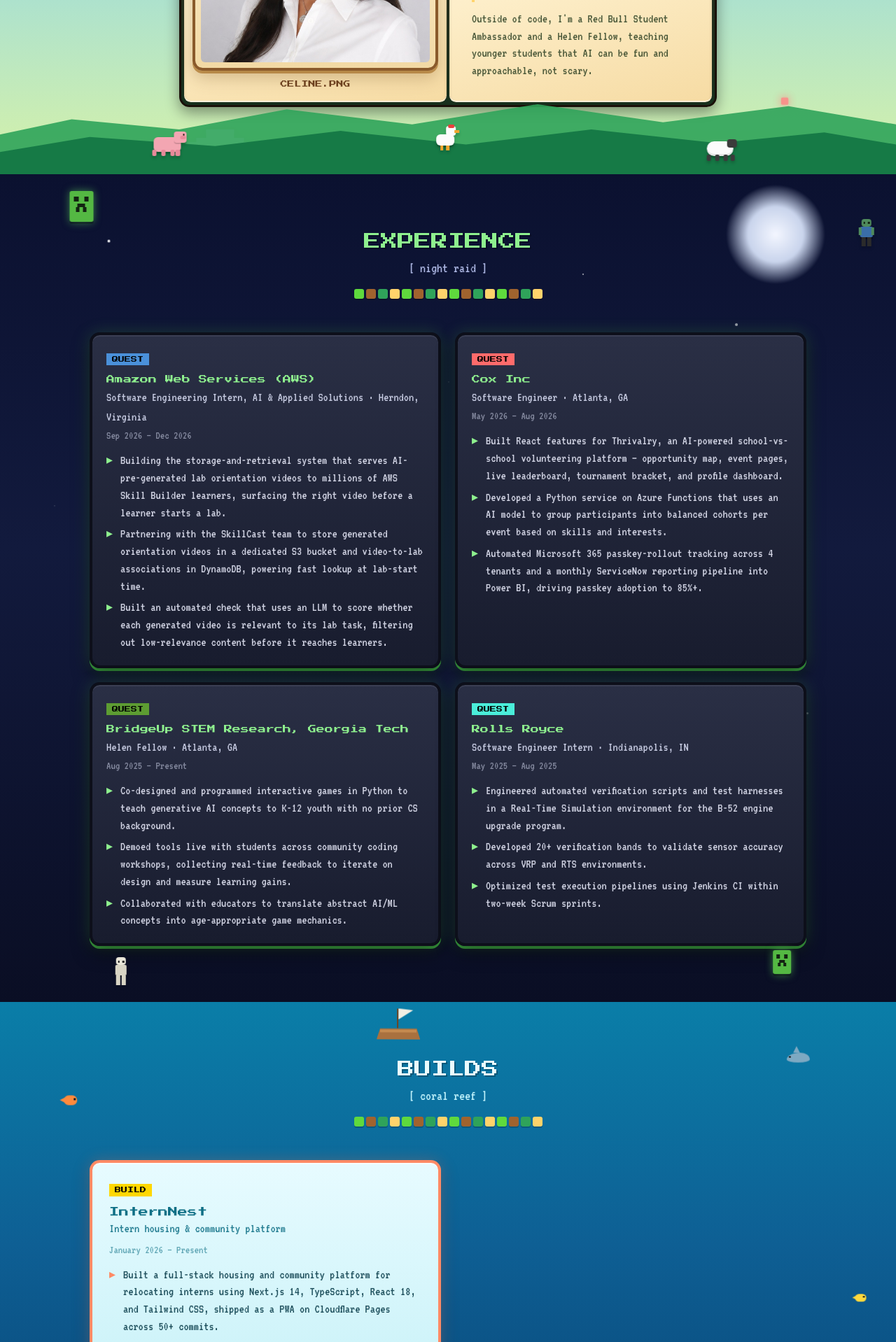
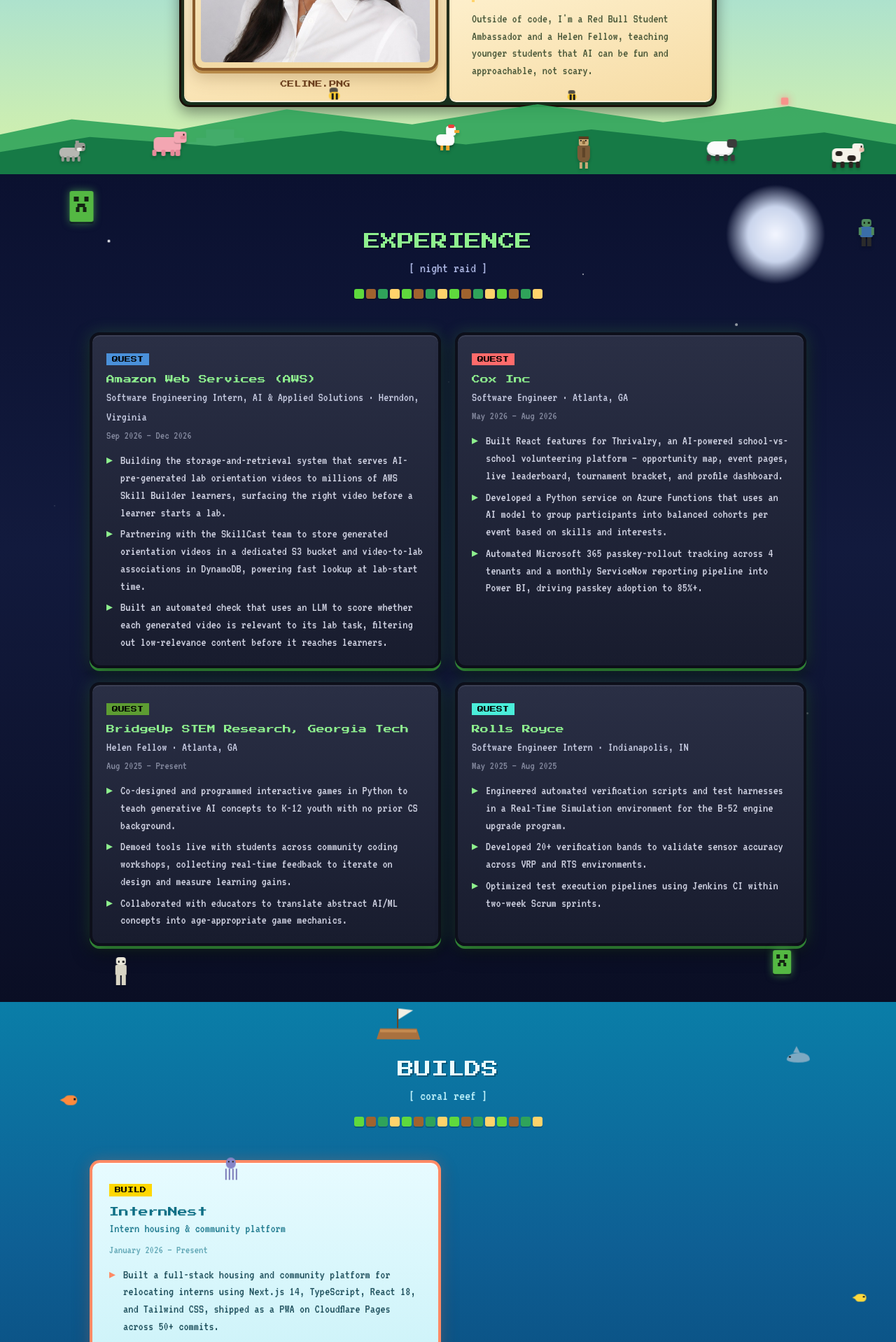
Before and after one commit to NhiTech/celine-portfolio, a Next.js app: page / in a window 1280 px wide. Shown: the part 780-2698 px from the top of the page at 70% size. Built offline with nearby package versions, Linux system fonts and the light colour scheme.

Commit message:
Add cow, wolf, bee, villager, axolotl, squid, and slime mobs

```diff
--- a/app/globals.css
+++ b/app/globals.css
@@ -258,6 +258,31 @@
   50% { transform: translateY(-14px) translateX(16px); }
 }
 
+.bee-fly {
+  position: absolute;
+  animation: bee-buzz 2.8s ease-in-out infinite;
+}
+
+@keyframes bee-buzz {
+  0%, 100% { transform: translate(0, 0); }
+  25% { transform: translate(10px, -10px); }
+  50% { transform: translate(18px, 2px); }
+  75% { transform: translate(6px, 10px); }
+}
+
+.slime-bounce {
+  position: absolute;
+  transform-origin: bottom center;
+  animation: slime-squash 1.1s ease-in-out infinite;
+}
+
+@keyframes slime-squash {
+  0%, 100% { transform: scaleY(1) scaleX(1) translateY(0); }
+  30% { transform: scaleY(0.75) scaleX(1.15) translateY(0); }
+  55% { transform: scaleY(1.2) scaleX(0.92) translateY(-14px); }
+  80% { transform: scaleY(0.95) scaleX(1.03) translateY(0); }
+}
+
 @keyframes swim-across {
   0%, 100% { transform: translateX(0) translateY(0); }
   50% { transform: translateX(40px) translateY(-10px); }
--- a/components/Contact.tsx
+++ b/components/Contact.tsx
@@ -1,4 +1,5 @@
 import { PixelCloud, PixelBit, SunGlow, Hills } from "./Decor";
+import { Slime } from "./Critters";
 import { contact } from "@/lib/data";
 
 export function Contact() {
@@ -9,6 +10,8 @@
       <PixelCloud className="bottom-24 right-[16%]" size={56} />
       <PixelBit className="top-10 right-[22%]" color="#ffd36b" delay="0.8s" />
       <PixelBit className="bottom-32 left-[24%]" color="#4aedd9" delay="1.6s" />
+      <Slime className="bottom-16 left-[12%] z-10" scale={1.2} delay="0s" />
+      <Slime className="bottom-20 right-[14%] z-10" scale={0.9} delay="0.6s" />
 
       <div className="relative max-w-lg mx-auto">
         <div className="mc-achievement inline-block px-6 py-4 mb-6">
--- a/components/Critters.tsx
+++ b/components/Critters.tsx
@@ -223,6 +223,116 @@
   );
 }
 
+export function Cow({ className = "", scale = 1, delay = "0s" }: CritterProps) {
+  return (
+    <div className={`critter ${className}`} style={{ ["--s" as string]: scale, animationDelay: delay }}>
+      <div className="relative" style={{ width: 44 * scale, height: 30 * scale }}>
+        <div className="absolute rounded-md" style={{ background: "#f7f3ea", left: 4 * scale, top: 6 * scale, width: 34 * scale, height: 17 * scale, boxShadow: "0 3px 0 rgba(0,0,0,0.15)" }} />
+        <div className="absolute rounded-sm" style={{ background: "#2b2320", left: 8 * scale, top: 9 * scale, width: 8 * scale, height: 6 * scale }} />
+        <div className="absolute rounded-sm" style={{ background: "#2b2320", left: 22 * scale, top: 14 * scale, width: 10 * scale, height: 7 * scale }} />
+        <div className="absolute rounded-sm" style={{ background: "#f7f3ea", left: 28 * scale, top: 0, width: 13 * scale, height: 11 * scale }} />
+        <div className="absolute" style={{ background: "#e8bfae", left: 36 * scale, top: 5 * scale, width: 6 * scale, height: 5 * scale, borderRadius: 2 }} />
+        <div className="absolute" style={{ background: "#2b2320", left: 38 * scale, top: 3 * scale, width: 2 * scale, height: 2 * scale }} />
+        {[4, 14, 24, 32].map((x, i) => (
+          <div key={i} className="absolute" style={{ background: "#2b2320", left: x * scale, top: 22 * scale, width: 5 * scale, height: 7 * scale, borderRadius: 2 }} />
+        ))}
+      </div>
+    </div>
+  );
+}
+
+export function Wolf({ className = "", scale = 1, delay = "0s" }: CritterProps) {
+  return (
+    <div className={`critter ${className}`} style={{ ["--s" as string]: scale, animationDelay: delay }}>
+      <div className="relative" style={{ width: 38 * scale, height: 26 * scale }}>
+        <div className="absolute rounded-md" style={{ background: "#b7b7b2", left: 2 * scale, top: 6 * scale, width: 26 * scale, height: 13 * scale, boxShadow: "0 3px 0 rgba(0,0,0,0.15)" }} />
+        <div className="absolute rounded-sm" style={{ background: "#9a9a94", left: 22 * scale, top: 0, width: 13 * scale, height: 11 * scale }} />
+        <div className="absolute" style={{ background: "#ecece7", left: 24 * scale, top: 6 * scale, width: 7 * scale, height: 5 * scale, borderRadius: 2 }} />
+        <div className="absolute" style={{ background: "#2b2320", left: 32 * scale, top: 4 * scale, width: 2 * scale, height: 2 * scale }} />
+        <div className="absolute" style={{ background: "#9a9a94", left: 23 * scale, top: -3 * scale, width: 4 * scale, height: 5 * scale }} />
+        {[4, 11, 18, 25].map((x, i) => (
+          <div key={i} className="absolute" style={{ background: "#9a9a94", left: x * scale, top: 17 * scale, width: 4 * scale, height: 7 * scale, borderRadius: 2 }} />
+        ))}
+      </div>
+    </div>
+  );
+}
+
+export function Bee({ className = "", scale = 1, delay = "0s" }: CritterProps) {
+  return (
+    <div className={`bee-fly ${className}`} style={{ animationDelay: delay }}>
+      <div className="relative" style={{ width: 18 * scale, height: 14 * scale }}>
+        <div className="absolute rounded-full" style={{ background: "#2a2a2a", left: 3 * scale, top: -3 * scale, width: 10 * scale, height: 6 * scale, opacity: 0.8 }} />
+        <div className="absolute rounded-full" style={{ background: "#ffcc33", left: 2 * scale, top: 2 * scale, width: 13 * scale, height: 9 * scale }} />
+        <div className="absolute" style={{ background: "#1c1c1c", left: 5 * scale, top: 3 * scale, width: 2.5 * scale, height: 8 * scale }} />
+        <div className="absolute" style={{ background: "#1c1c1c", left: 10 * scale, top: 3 * scale, width: 2.5 * scale, height: 8 * scale }} />
+      </div>
+    </div>
+  );
+}
+
+export function Villager({ className = "", scale = 1, delay = "0s" }: CritterProps) {
+  return (
+    <div className={`critter ${className}`} style={{ ["--s" as string]: scale, animationDelay: delay }}>
+      <div className="relative" style={{ width: 22 * scale, height: 46 * scale }}>
+        <div className="absolute" style={{ background: "#c9a876", left: 4 * scale, top: 0, width: 14 * scale, height: 13 * scale, borderRadius: 2 }} />
+        <div className="absolute" style={{ background: "#5a3d1f", left: 4 * scale, top: 0, width: 14 * scale, height: 4 * scale }} />
+        <div className="absolute" style={{ background: "#8a6a3a", left: 9 * scale, top: 6 * scale, width: 4 * scale, height: 5 * scale, borderRadius: 1 }} />
+        <div className="absolute" style={{ background: "#2b2320", left: 6 * scale, top: 5 * scale, width: 2 * scale, height: 2 * scale }} />
+        <div className="absolute" style={{ background: "#2b2320", left: 13 * scale, top: 5 * scale, width: 2 * scale, height: 2 * scale }} />
+        <div className="absolute" style={{ background: "#7a5a37", left: 2 * scale, top: 13 * scale, width: 18 * scale, height: 24 * scale, borderRadius: "2px 2px 8px 8px" }} />
+        <div className="absolute" style={{ background: "#5e4428", left: 9 * scale, top: 16 * scale, width: 4 * scale, height: 14 * scale }} />
+        {[5, 13].map((x, i) => (
+          <div key={i} className="absolute" style={{ background: "#c9a876", left: x * scale, top: 37 * scale, width: 4 * scale, height: 9 * scale }} />
+        ))}
+      </div>
+    </div>
+  );
+}
+
+export function Axolotl({ className = "", scale = 1, delay = "0s" }: CritterProps) {
+  return (
+    <div className={`swim ${className}`} style={{ ["--s" as string]: scale, animationDelay: delay }}>
+      <div className="relative" style={{ width: 26 * scale, height: 16 * scale }}>
+        <div className="absolute rounded-full" style={{ background: "#f7b8d8", left: 4 * scale, top: 3 * scale, width: 18 * scale, height: 10 * scale }} />
+        <div className="absolute" style={{ background: "#f7b8d8", left: 0, top: 5 * scale, width: 7 * scale, height: 7 * scale, clipPath: "polygon(100% 0, 0 50%, 100% 100%)" }} />
+        <div className="absolute" style={{ background: "#2b2320", left: 7 * scale, top: 5 * scale, width: 2 * scale, height: 2 * scale }} />
+        {[2, 6].map((y, i) => (
+          <div key={i} className="absolute rounded-full" style={{ background: "#ef7fb8", left: 20 * scale, top: (3 + y) * scale, width: 4 * scale, height: 3 * scale }} />
+        ))}
+      </div>
+    </div>
+  );
+}
+
+export function Squid({ className = "", scale = 1, delay = "0s" }: CritterProps) {
+  return (
+    <div className={`swim ${className}`} style={{ ["--s" as string]: scale, animationDelay: delay }}>
+      <div className="relative" style={{ width: 18 * scale, height: 34 * scale }}>
+        <div className="absolute rounded-lg" style={{ background: "#8686c8", left: 2 * scale, top: 0, width: 14 * scale, height: 16 * scale }} />
+        <div className="absolute" style={{ background: "#2b2320", left: 5 * scale, top: 5 * scale, width: 2 * scale, height: 2 * scale }} />
+        <div className="absolute" style={{ background: "#2b2320", left: 11 * scale, top: 5 * scale, width: 2 * scale, height: 2 * scale }} />
+        {[1, 6, 11, 16].map((x, i) => (
+          <div key={i} className="absolute" style={{ background: "#7a7ab8", left: x * scale, top: 16 * scale, width: 2.5 * scale, height: 16 * scale }} />
+        ))}
+      </div>
+    </div>
+  );
+}
+
+export function Slime({ className = "", scale = 1, delay = "0s" }: CritterProps) {
+  return (
+    <div className={`slime-bounce ${className}`} style={{ animationDelay: delay }}>
+      <div className="relative" style={{ width: 28 * scale, height: 22 * scale }}>
+        <div className="absolute rounded-md" style={{ background: "#5fd95f", left: 0, top: 0, width: 28 * scale, height: 22 * scale, opacity: 0.85, boxShadow: "0 3px 0 rgba(0,0,0,0.2)" }} />
+        <div className="absolute rounded-sm" style={{ background: "#3cb83c", left: 6 * scale, top: 5 * scale, width: 16 * scale, height: 12 * scale, opacity: 0.9 }} />
+        <div className="absolute" style={{ background: "#1c3b1c", left: 10 * scale, top: 9 * scale, width: 2.5 * scale, height: 2.5 * scale }} />
+        <div className="absolute" style={{ background: "#1c3b1c", left: 16 * scale, top: 9 * scale, width: 2.5 * scale, height: 2.5 * scale }} />
+      </div>
+    </div>
+  );
+}
+
 export function Chicken({ className = "", scale = 1, delay = "0s" }: CritterProps) {
   return (
     <div
--- a/components/Hero.tsx
+++ b/components/Hero.tsx
@@ -1,5 +1,5 @@
 import { PixelCloud, PixelBit, SunGlow, Hills } from "./Decor";
-import { Pig, Sheep, Chicken } from "./Critters";
+import { Pig, Sheep, Chicken, Cow, Bee, Wolf, Villager } from "./Critters";
 import { TypingName } from "./TypingName";
 import { JournalBook } from "./JournalBook";
 import { TeleportOrb } from "./TeleportOrb";
@@ -32,6 +32,11 @@
       <Pig className="bottom-6 left-[15%] z-10" scale={1.3} delay="0s" />
       <Sheep className="bottom-4 right-[20%] z-10" scale={1.2} delay="1.5s" />
       <Chicken className="bottom-8 left-[46%] z-10" scale={1.4} delay="3s" />
+      <Cow className="bottom-2 right-[6%] z-10" scale={1.2} delay="2.2s" />
+      <Wolf className="bottom-4 left-[4%] z-10" scale={1.1} delay="1s" />
+      <Villager className="bottom-2 left-[62%] z-10" scale={1} delay="0.6s" />
+      <Bee className="bottom-24 left-[36%] z-10" scale={1.2} delay="0.3s" />
+      <Bee className="bottom-28 right-[36%] z-10" scale={1} delay="1.6s" />
 
       <Hills />
     </section>
--- a/components/Projects.tsx
+++ b/components/Projects.tsx
@@ -2,7 +2,7 @@
 import { accentColor } from "@/lib/colors";
 import { Section } from "./Section";
 import { Bubbles } from "./Decor";
-import { Fish, Turtle, Dolphin, Boat } from "./Critters";
+import { Fish, Turtle, Dolphin, Boat, Axolotl, Squid } from "./Critters";
 
 export function Projects() {
   return (
@@ -13,6 +13,8 @@
       <Turtle className="bottom-[10%] left-[10%] z-10" scale={1.3} delay="1s" />
       <Dolphin className="top-[10%] right-[12%] z-10" scale={1.2} delay="0.5s" />
       <Boat className="top-[4%] left-[42%] z-10" scale={1.3} delay="0.8s" />
+      <Axolotl className="bottom-[16%] right-[22%] z-10" scale={1.2} delay="1.4s" />
+      <Squid className="top-[30%] left-[22%] z-10" scale={1} delay="0.7s" />
 
       <div className="grid gap-5 sm:grid-cols-2 relative">
         {projects.map((p) => (
```
